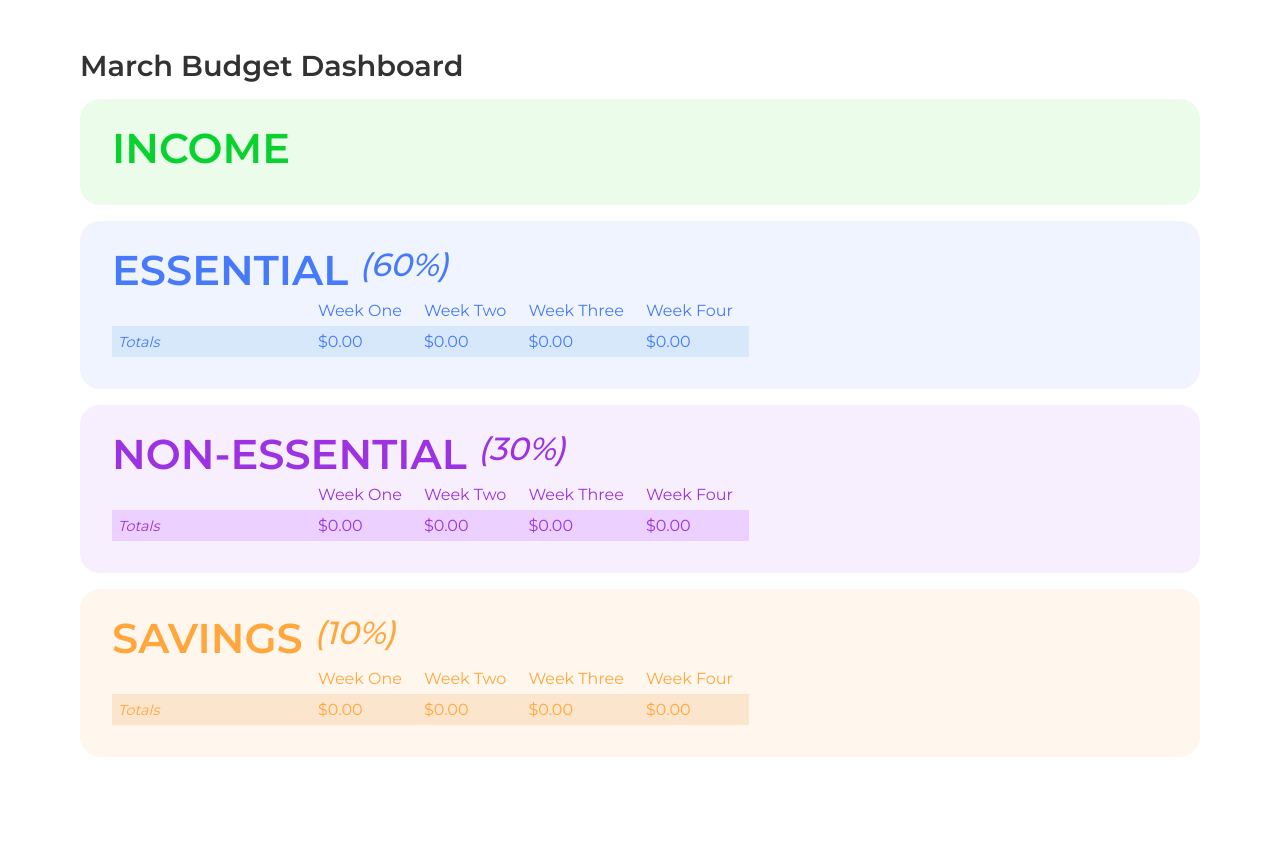
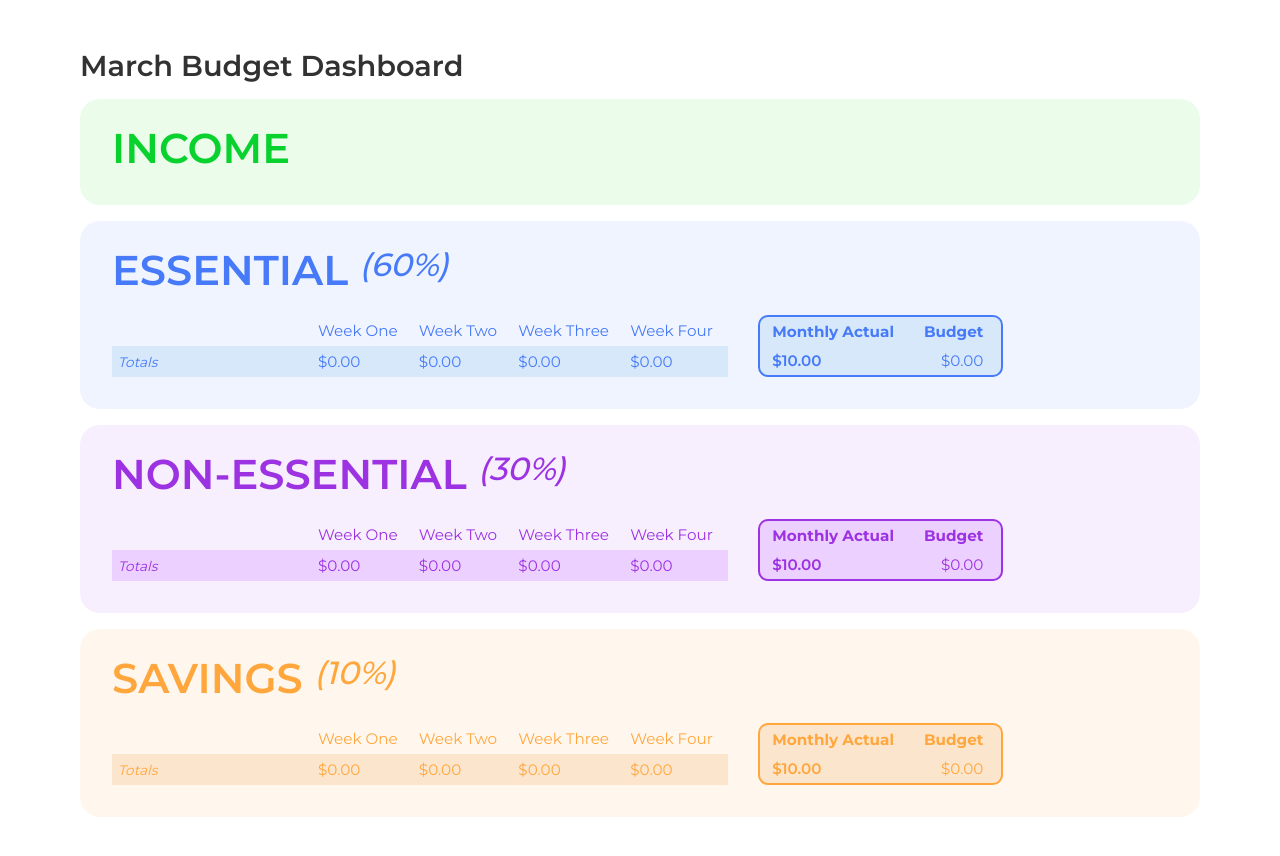
Before and after one commit to rubybeaches/BetterBudgetBuilds, a Next.js app: page /dashboard in a window 1280 px wide. Shown: the top 856 px of the page. Before the commit the page ends 805 px from the top, so only its background shows below. Built offline with nearby package versions, Linux system fonts and the light colour scheme.

Commit message:
adding base for summary totals against budget goals

```diff
--- a/src/app/components/Dashboard/SummaryTable.tsx
+++ b/src/app/components/Dashboard/SummaryTable.tsx
@@ -10,6 +10,9 @@ const SummaryTable = ({ categories }: { categories: category[] }) => {
                 <td>Week Two</td>
                 <td>Week Three</td>
                 <td>Week Four</td>
+                <td id="empty"></td>
+                <td id="summaryMonthly">Monthly Actual</td>
+                <td id="summaryBudget">Budget</td>
             </tr>
             {categories.map((category, index) => (
                 <tr key={index}>
@@ -18,6 +21,10 @@ const SummaryTable = ({ categories }: { categories: category[] }) => {
                     <td>$0.00</td>
                     <td>$0.00</td>
                     <td>$0.00</td>
+                    <td id="empty"></td>
+                    <td className="summaryProgressBar" colSpan={2}><span>
+                        <div id="progressMonthly" style={{ width: `${(category.curr + 30) / 100 * 350}px` }}><p>$ 10.00</p></div>
+                        <div id="progressBudget" style={{ width: `${(1 - ((category.curr + 30) / 100)) * 350}px` }}><p>$ 20.00</p></div></span></td>
                 </tr>
             ))}
             <tr id="summaryTotals">
@@ -26,6 +33,9 @@ const SummaryTable = ({ categories }: { categories: category[] }) => {
                 <td>$0.00</td>
                 <td>$0.00</td>
                 <td>$0.00</td>
+                <td id="empty"></td>
+                <td>$10.00</td>
+                <td>$0.00</td>
             </tr>
         </table>
     )
--- a/src/app/dashboard/page.css
+++ b/src/app/dashboard/page.css
@@ -21,10 +21,13 @@
 }
 
 .section>table {
-    border-collapse: collapse;
+    border-collapse: separate;
+    border-spacing: 0px;
+    font-size: .95em;
+    margin-top: 20px;
 }
 
-.section>table tr:not(:first-child) {
+.section>table tr:not(:first-child) td {
     border-bottom: 1px solid;
 }
 
@@ -36,19 +39,113 @@
     min-width: 200px;
 }
 
-#summaryTotals {
+.section>table td#summaryMonthly {
+    border: solid 2px;
+    border-radius: 10px 0 0 0;
+    border-width: 2px 0 0 2px;
+    font-weight: 700;
+    padding: 0 12px;
+}
+
+.section>table td#summaryBudget {
+    border: solid 2px;
+    border-radius: 0 10px 0 0;
+    border-width: 2px 2px 0 0;
+    font-weight: 700;
+    text-align: end;
+    padding-right: 26px;
+    padding: 0 18px;
+}
+
+.section>table tr td.summaryProgressBar {
+    border: solid 2px;
+    border-width: 0 2px 0 2px;
+    position: relative;
+    width: 380px;
+    padding: 0 12px;
+}
+
+.section>table tr td.summaryProgressBar span {
+    display: flex;
+    justify-content: space-between;
+    position: absolute;
+    top: 0;
+    width: 350px;
+    gap: 2px;
+}
+
+.section table td.summaryProgressBar #progressMonthly,
+.section table td.summaryProgressBar #progressBudget {
+    border: 2px solid;
+    padding: 2px;
+    z-index: 1;
+    display: flex;
+}
+
+.section table td.summaryProgressBar #progressBudget {
+    background-color: #fff;
+    text-align: end;
+    z-index: 0;
+}
+
+.section td.summaryProgressBar #progressMonthly p,
+.section td.summaryProgressBar #progressBudget p {
+    background-color: #fff;
+    border-radius: 10px;
+    padding: 1px 6px;
+    font-weight: 700;
+    font-size: .9em;
+    min-width: fit-content;
+}
+
+.section td.summaryProgressBar #progressBudget p {
+    margin-left: auto;
+}
+
+.section>table tr td#empty {
+    border: none;
+    padding-left: 1em;
+}
+
+#summaryTotals td {
     border-bottom: none;
+}
+
+#summaryTotals td:nth-child(7) {
+    border: solid 2px;
+    border-width: 0 0 2px 2px;
+    border-radius: 0 0 0 10px;
+    font-weight: 600;
+    padding: 0 12px;
+}
+
+#summaryTotals td:nth-child(8) {
+    border: solid 2px;
+    border-width: 0 2px 2px 0;
+    border-radius: 0 0 10px 0;
+    text-align: end;
+    padding-right: 26px;
+    padding: 0 18px;
 }
 
 #summaryTotals em {
     font-size: .9em;
 }
 
+/* Section colors */
+
 #Income {
     color: #09D22F;
 }
 
-#Income.section {
+#Income.section>table td#summaryBudget,
+#Income.section>table td#summaryMonthly,
+#Income.section>table tr td.summaryProgressBar {
+    background-color: #D0FFD0;
+}
+
+#Income.section,
+#Income.section>table tr td#empty {
     background-color: #EBFCEB;
 }
 
@@ -56,11 +153,15 @@
     color: var(--blue-color);
 }
 
-#Essential #summaryTotals {
+#Essential #summaryTotals,
+#Essential.section>table td#summaryBudget,
+#Essential.section>table td#summaryMonthly,
+#Essential.section>table tr td.summaryProgressBar {
     background-color: var(--blue-highlight);
 }
 
-#Essential.section {
+#Essential.section,
+#Essential.section>table tr td#empty {
     background-color: var(--blue-background);
 }
 
@@ -68,23 +169,30 @@
     color: var(--purple-color);
 }
 
-#Non-Essential #summaryTotals {
+#Non-Essential #summaryTotals,
+#Non-Essential.section>table td#summaryBudget,
+#Non-Essential.section>table td#summaryMonthly,
+#Non-Essential.section>table tr td.summaryProgressBar {
     background-color: var(--purple-highlight);
 }
 
-#Non-Essential.section {
+#Non-Essential.section,
+#Non-Essential.section>table tr td#empty {
     background-color: var(--purple-background);
-    ;
 }
 
 #Savings {
     color: var(--orange-color);
 }
 
-#Savings #summaryTotals {
+#Savings #summaryTotals,
+#Savings.section>table td#summaryBudget,
+#Savings.section>table td#summaryMonthly,
+#Savings.section>table tr td.summaryProgressBar {
     background-color: var(--orange-highlight);
 }
 
-#Savings.section {
+#Savings.section,
+#Savings.section>table tr td#empty {
     background-color: var(--orange-background);
 }
```
